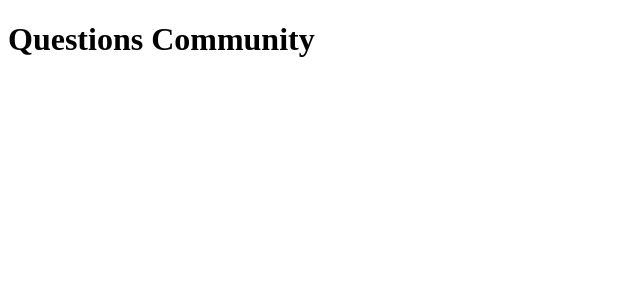
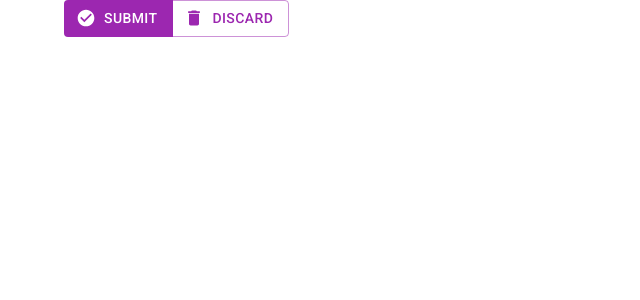
Before and after one commit to OmedM/Questions-community-project, a React (Create React App) app: page / in a window 1280 px wide. Shown: the top 300 px of the page, without its empty margins (0-640 px from the left). Built offline with nearby package versions, Linux system fonts and the light colour scheme.

Commit message:
React router dom installed, UI in progress

```diff
--- a/package.json
+++ b/package.json
@@ -15,6 +15,7 @@
     "react": "^18.2.0",
     "react-dom": "^18.2.0",
     "react-redux": "^8.0.2",
+    "react-router-dom": "^6.3.0",
     "react-scripts": "5.0.1",
     "redux": "^4.2.0",
     "web-vitals": "^2.1.4"
--- /dev/null
+++ b/src/App.css
@@ -0,0 +1,3 @@
+body {
+    margin: 0;
+}
--- a/src/App.js
+++ b/src/App.js
@@ -3,6 +3,7 @@ import '@fontsource/roboto/300.css';
 import '@fontsource/roboto/400.css';
 import '@fontsource/roboto/500.css';
 import '@fontsource/roboto/700.css';
+import './App.css';
 
 function App() {
   return (
--- /dev/null
+++ b/src/components/sidebar-items.js
@@ -0,0 +1,18 @@
+import QuestionAnswerIcon from '@mui/icons-material/QuestionAnswer';
+
+const sidebarItems = [
+    {
+        name: 'Questions',
+        icon: <QuestionAnswerIcon />,
+    },
+    {
+        name: 'Questions',
+        icon: <QuestionAnswerIcon />,
+    },
+    {
+        name: 'Questions',
+        icon: <QuestionAnswerIcon />,
+    },
+]
+
+export default sidebarItems;
--- a/src/components/sidebar.js
+++ b/src/components/sidebar.js
@@ -1,9 +1,28 @@
-
+import React from 'react';
+import sidebarItems from './sidebar-items.js';
+import Typography from '@mui/material/Typography';
+import Button from '@mui/material/Button';
+import ButtonGroup from '@mui/material/ButtonGroup';
+import Container from '@mui/material/Container';
+import CheckCircleIcon from '@mui/icons-material/CheckCircle';
+import DeleteIcon from '@mui/icons-material/Delete';
 
 function Sidebar() {
 
     return(
-        <h1>Questions Community</h1>
+        <div>
+            <Container>
+                <ButtonGroup
+                    variant='outlined'
+                    color='secondary'
+                    disableElevation
+                    onClick={() => { alert('Clicked!')}}
+                >
+                    <Button startIcon={<CheckCircleIcon />} variant='contained'>Submit</Button>
+                    <Button startIcon={<DeleteIcon />}>Discard</Button>
+                </ButtonGroup>
+            </Container>
+        </div>
     )
 }
 
```
Also changed, not shown: 1 other file (tests, documents, lock files or other folders).
